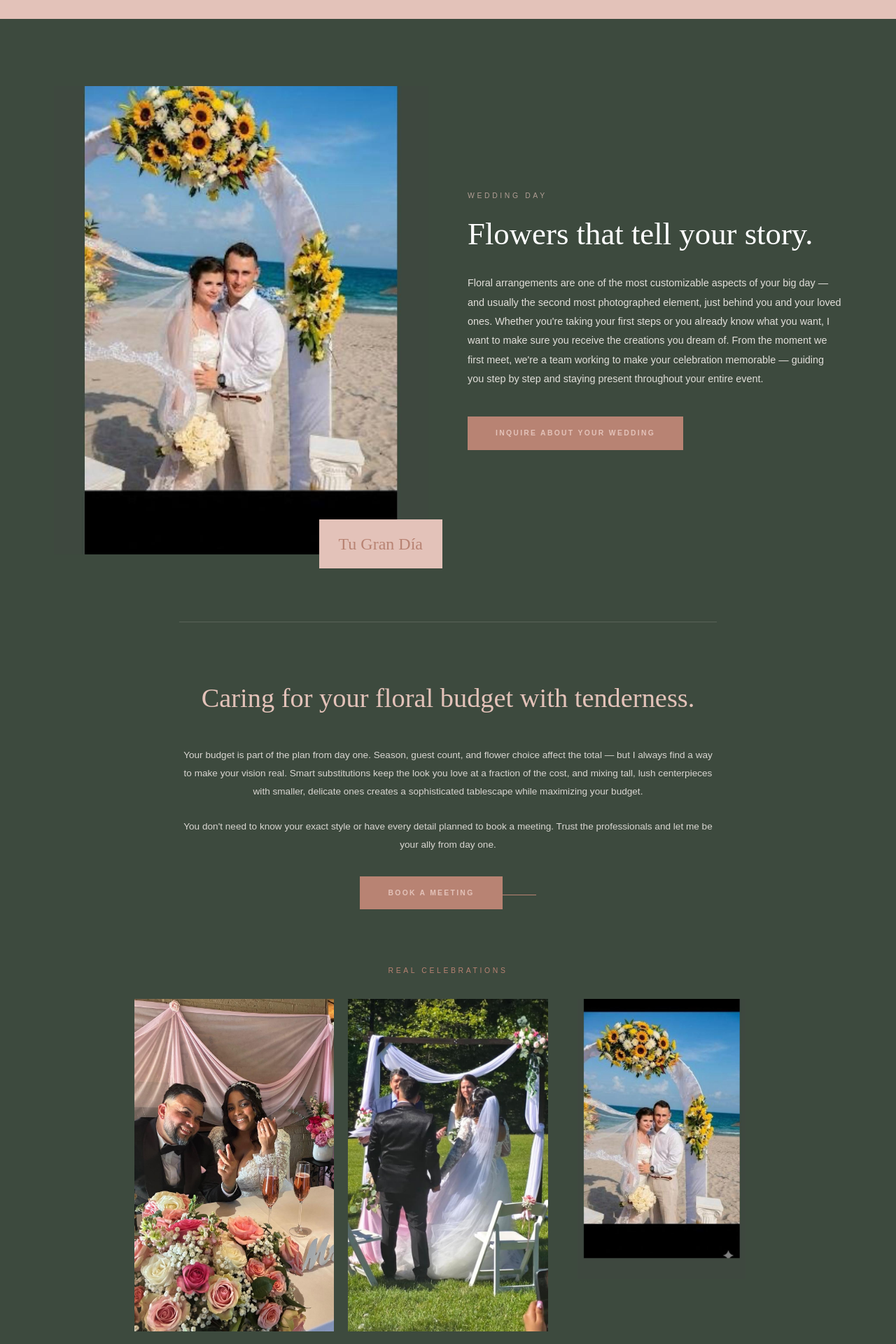
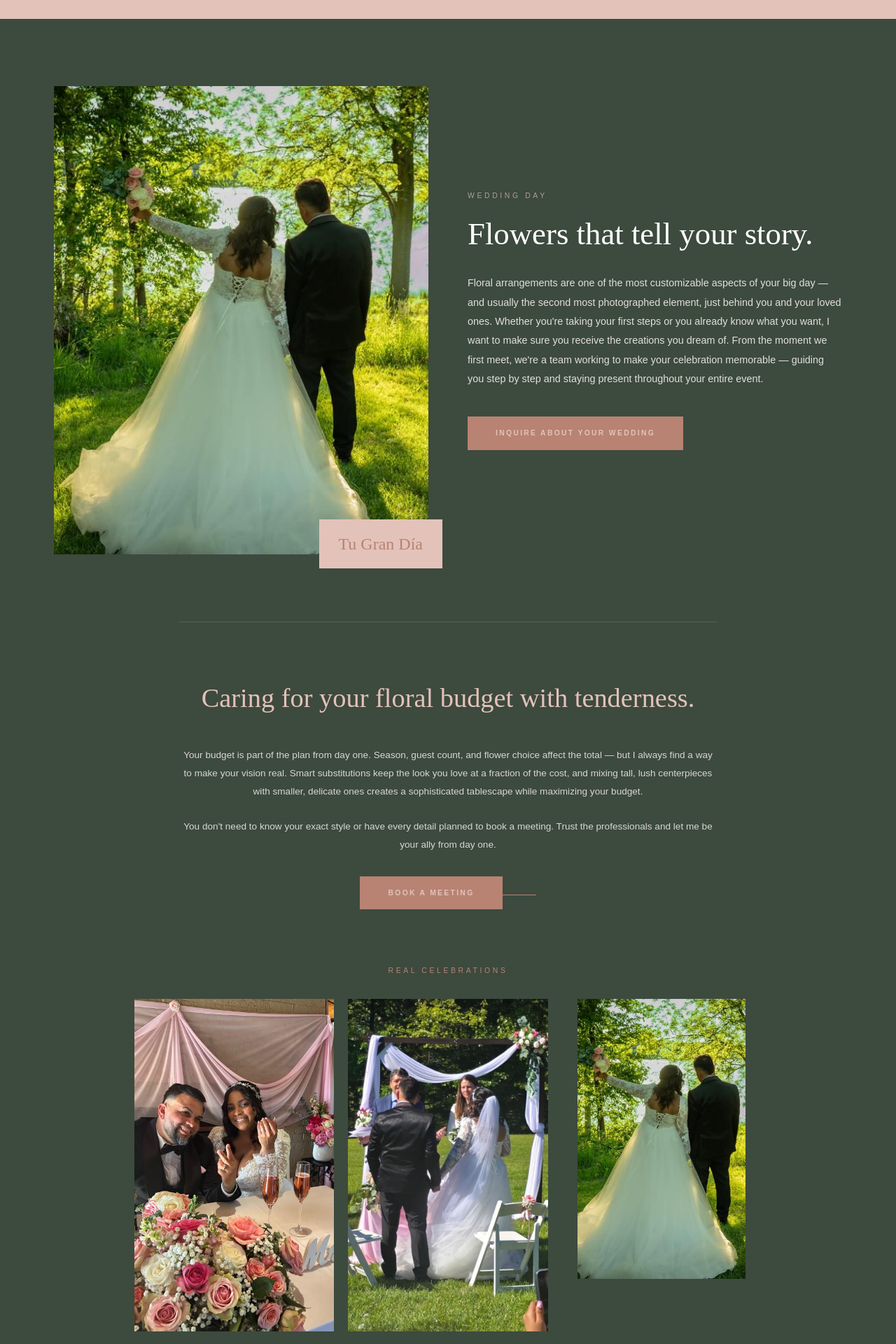
Before and after one commit to Omnix-Solution-Inc/wildflower, a Next.js app: page / in a window 1280 px wide. Shown: the part 1240-3160 px from the top of the page at 70% size. Built offline with nearby package versions, Linux system fonts and the light colour scheme.

Commit message:
Sustituir foto de pareja en playa por foto real de pareja junto al lago/bosque

```diff
--- a/src/components/landing/Weddings.tsx
+++ b/src/components/landing/Weddings.tsx
@@ -12,8 +12,8 @@ export function Weddings() {
 
         <div className="relative">
           <img
-            src="/gallery/wedding_beach_arch_couple.jpg"
-            alt="Real wedding — couple under sunflower arch at beach ceremony"
+            src="/gallery/wedding_forest_lake_couple.jpg"
+            alt="Real wedding — couple by the lake surrounded by trees"
             className="w-full aspect-[4/5] object-cover"
           />
           <div className="absolute -bottom-5 -right-3 md:-right-5 bg-linen px-7 py-5">
@@ -83,7 +83,7 @@ export function Weddings() {
           <div className="grid grid-cols-2 md:grid-cols-3 gap-5">
             <img src="/gallery/wedding_reception_couple.jpg" alt="Real wedding reception with rose bouquet" className="w-full aspect-[3/5] object-cover" />
             <img src="/gallery/wedding_outdoor_ceremony.jpg" alt="Outdoor wedding ceremony under a floral arch" className="w-full aspect-[3/5] object-cover" />
-            <img src="/gallery/wedding_beach_arch_couple.jpg" alt="Couple under sunflower arch at beach wedding" className="w-full aspect-[3/5] object-cover col-span-2 md:col-span-1 mx-auto max-w-[240px]" />
+            <img src="/gallery/wedding_forest_lake_couple.jpg" alt="Couple by the lake at a forest wedding" className="w-full aspect-[3/5] object-cover col-span-2 md:col-span-1 mx-auto max-w-[240px]" />
           </div>
         </div>
     </section>
```
Also changed, not shown: public/gallery/wedding_beach_arch_couple.jpg (deleted), public/gallery/wedding_forest_lake_couple.jpg (added).
